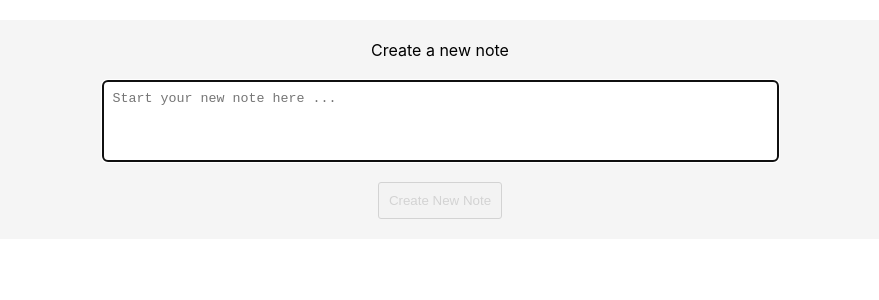
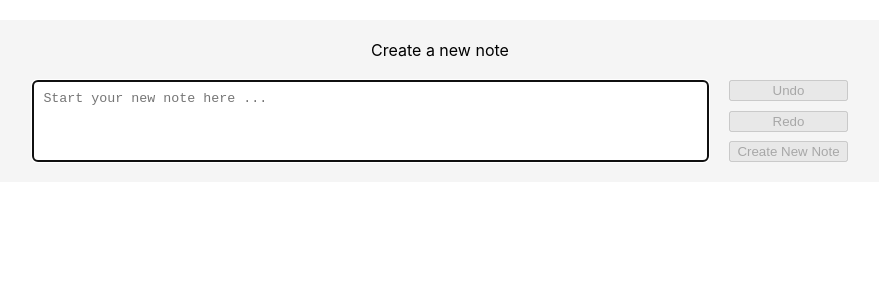
Before and after one commit to notescreatoruser/notecreatorapp, a React (Create React App) app: page / in a window 1280 px wide. Shown: the top 300 px of the page, without its empty margins (200-1079 px from the left). Built offline with nearby package versions, Linux system fonts and the light colour scheme.

Commit message:
WIP: Initial commit of Undo and Redo functionality

```diff
--- a/src/NoteEditor.css
+++ b/src/NoteEditor.css
@@ -15,7 +15,7 @@
 .note-input {
     resize: none;
     border-radius: 5px;
-    margin: 20px auto 0 auto;
+    /* margin: 20px auto 0 auto; */
     padding: 10px;
 }
 
@@ -33,3 +33,20 @@
     border: 1px solid lightgray;
     cursor: default;
 }
+
+.note-editor-input-controls {
+    display: flex;
+    flex-direction: row;
+    margin: 20px auto 0 auto;
+  }
+
+  .note-editor-buttons {
+      display: flex;
+      flex-direction: column;
+      justify-content: space-between;
+      margin-left: 20px;
+  }
+
+  .note-editor-button > button {
+      margin: 10px auto;
+  }
--- a/src/NoteEditor.js
+++ b/src/NoteEditor.js
@@ -7,6 +7,10 @@ class NoteEditor extends Component {
         super(props);
         this.state = {
             note: props.initialNote || '',
+            events: {
+                list: [],
+                undoIndex: -1,
+            },
         };
         this.noteTextareaRef = React.createRef();
     }
@@ -23,6 +27,78 @@ class NoteEditor extends Component {
         this.setState({
             note: '',
         });
+    };
+
+    applyUndoEvent = (event) => {
+        if (!event) {
+            throw new Error("applyEvent: illegal input");
+        }
+        console.log('applyEvent on event = ', event);
+        if (event.keyCode >= 33 && event.keyCode <= 126) {
+            const note = this.state.note;
+            const newNote = note.substring(0, event.location) + note.substring(event.location + 1);
+            this.setState({note: newNote});
+            return;
+        }
+        if (event.keyCode === 8) {
+            const note = this.state.note;
+            const newNote = note.substring(0, event.location) + String.fromCharCode(event.keyCode) + note.substring(event.location);
+            this.setState({note: newNote});
+            return;
+        }
+    };
+
+    applyRedoEvent = (event) => {
+        if (!event) {
+            throw new Error("applyEvent: illegal input");
+        }
+        console.log('applyEvent on event = ', event);
+        if (event.keyCode >= 33 && event.keyCode <= 126) {
+            const note = this.state.note;
+            const newNote = note.substring(0, event.location) + event.key + note.substring(event.location + 1);
+            this.setState({note: newNote});
+            return;
+        }
+        if (event.keyCode === 8) {
+            const note = this.state.note;
+            const newNote = note.substring(0, event.location) + String.fromCharCode(event.keyCode) + note.substring(event.location);
+            this.setState({note: newNote});
+            return;
+        }
+    };
+
+    onUndo = (event) => {
+        if (!event || !event.target) {
+            throw new Error("onUndo: illegal input");
+        }
+        event.preventDefault();
+        console.log('state.events = ', this.state.events);
+        if (this.state.events.list.length) {
+            const undoIndex = this.state.events.undoIndex;
+            this.applyUndoEvent(this.state.events.list[undoIndex]);
+            this.setState((previous) => {
+                const newState = {...previous};
+                newState.events.undoIndex = undoIndex - 1;
+                console.log('newState.events = ', newState.events);
+                return newState;
+            });
+        }
+    }
+
+    onRedo = (event) => {
+        if (!event || !event.target) {
+            throw new Error("onRedo: illegal input");
+        }
+        event.preventDefault();
+        if (this.state.events.list.length) {
+            const redoIndex = this.state.events.undoIndex + 1;
+            this.applyRedoEvent(this.state.events.list[redoIndex]);
+            this.setState((previous) => {
+                const newState = {...previous};
+                newState.events.undoIndex = redoIndex;
+                return newState;
+            });
+        }
     }
 
     onNoteChange = (event) => {
@@ -33,7 +109,49 @@ class NoteEditor extends Component {
         this.setState({
             note: event.target.value,
         });
+    };
+
+    onNoteKeyDown = (event) => {
+        if (!event || !event.target) {
+            throw new Error("onNoteKeyDown: illegal inputs");
         }
+        console.log('onNoteKeyDown: ', event);
+        // console.log('onNoteKeyDown location: ', this.noteTextareaRef.current.selectionStart, ' ', this.noteTextareaRef.current.selectionEnd);
+        const location = this.noteTextareaRef.current.selectionStart === this.noteTextareaRef.current.selectionEnd ? this.noteTextareaRef.current.selectionStart : null;
+
+        if ((event.keyCode >= 33 && event.keyCode <= 126) || event.keyCode === 8) {
+            const keyEvent = {
+                keyCode: event.keyCode,
+                key: event.key,
+                location: location,
+            };
+            this.setState((previous) => {
+                const newList = [...previous.events.list];
+                let undoIndex = newList.length - 1;
+                newList.push(keyEvent);
+                undoIndex++;
+                return {
+                    ...previous,
+                    events: {
+                        list: newList,
+                        undoIndex,
+                    },
+                };
+            });
+        } else {
+            this.setState((previous) => {
+                const newList = [...previous.events.list];
+                newList.slice(0, previous.events.undoIndex + 1);
+                return {
+                    ...previous,
+                    events: {
+                        list: newList,
+                        undoIndex: previous.events.undoIndex,
+                    },
+                };
+            });
+        }
+    };
 
     setFocus = () => {
         const element = this.noteTextareaRef;
@@ -42,7 +160,7 @@ class NoteEditor extends Component {
             // Move the cursor to the end of any pre-existing text.
             element.current.setSelectionRange(element.current.value.length, element.current.value.length);
         }
-    }
+    };
 
     componentDidMount() {
         this.setFocus();
@@ -54,6 +172,7 @@ class NoteEditor extends Component {
                 <div className="note-editor-title">
                     {this.props.title}
                 </div>
+                <div className="note-editor-input-controls">
                     <textarea
                         className="note-input"
                         value={this.state.note}
@@ -63,16 +182,34 @@ class NoteEditor extends Component {
                         placeholder={this.props.placeholder}
                         ref={this.noteTextareaRef}
                         // "autoFocus" does not move the cursor to the end of a pre-existing text (in a scenario of note's update)
+                        onKeyDown={this.onNoteKeyDown}
+                    />
+                    <div className="note-editor-buttons">
+                        <button className="note-editor-button-undo"
+                            type="button"
+                            onClick={this.onUndo}
+                            disabled={this.state.events.undoIndex === -1}
                         >
-                </textarea>
+                            Undo
+                        </button>
+                        <button className="note-editor-button-redo"
+                            type="button"
+                            onClick={this.onRedo}
+                            disabled={this.state.events.undoIndex === this.state.events.list.length - 1}
+                        >
+                            Redo
+                        </button>
                         <button
                             type="button"
-                    className="note-add"
+                            className="note-editor-button-save"
                             onClick={this.saveNote}
                             disabled={this.props.disableOnEmpty && !this.state.note.length}
                         >
                             {this.props.saveButtonText || 'Save'}
                         </button>
+                    </div>
+                </div>
+
             </div>
         );
     }
```
Also changed, not shown: src/index.css (line endings or trailing spaces). Lines whose indentation alone changed are shown as unchanged.
